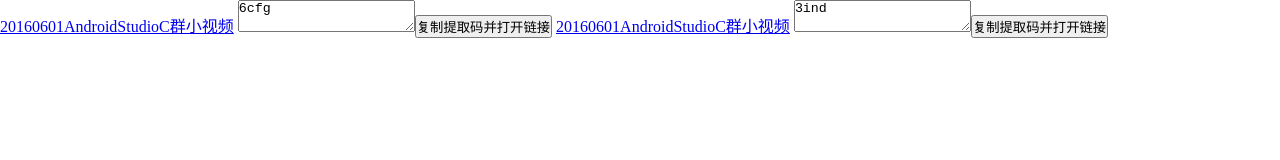
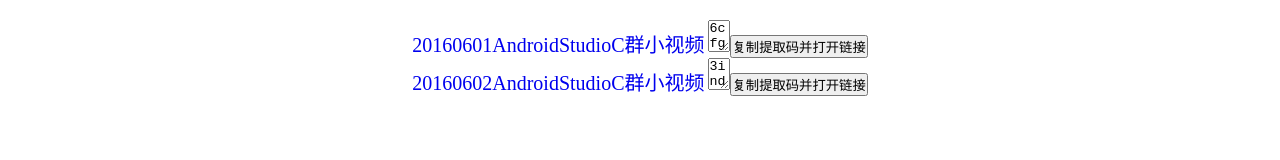
Before and after one commit to CurMido/curmido.github.io, a plain HTML site: page index.html in a window 1280 px wide. Drawn offline with Linux system fonts and the light colour scheme.

Commit message:
Update index.html

```diff
--- a/index.html
+++ b/index.html
@@ -37,8 +37,12 @@
         text-decoration: none;
     }
 </style>
-<a href="链接: http://pan.baidu.com/s/1mhC96Pi">20160601AndroidStudioC群小视频</a> <textarea id="code1">6cfg</textarea><input type="button" onclick="copyCode1()" value="复制提取码并打开链接">
-<a href="链接: http://pan.baidu.com/s/1qYKjiMg">20160601AndroidStudioC群小视频</a>  <textarea id="code2">3ind</textarea><input type="button" onclick="copyCode2()"  value="复制提取码并打开链接">
+<div class="onediv">
+    <ul>
+        <li><a href="链接: http://pan.baidu.com/s/1mhC96Pi">20160601AndroidStudioC群小视频</a> <textarea style="width:20px" id="code1">6cfg</textarea><input type="button" onclick="copyCode1()" value="复制提取码并打开链接"></li>
+        <li><a href="链接: http://pan.baidu.com/s/1qYKjiMg">20160602AndroidStudioC群小视频</a>  <textarea style="width:20px" id="code2">3ind</textarea><input type="button" onclick="copyCode2()"  value="复制提取码并打开链接"></li>
+    </ul>
+</div>
 </body>
 <script type="text/javascript">
 function copyCode1()
```
